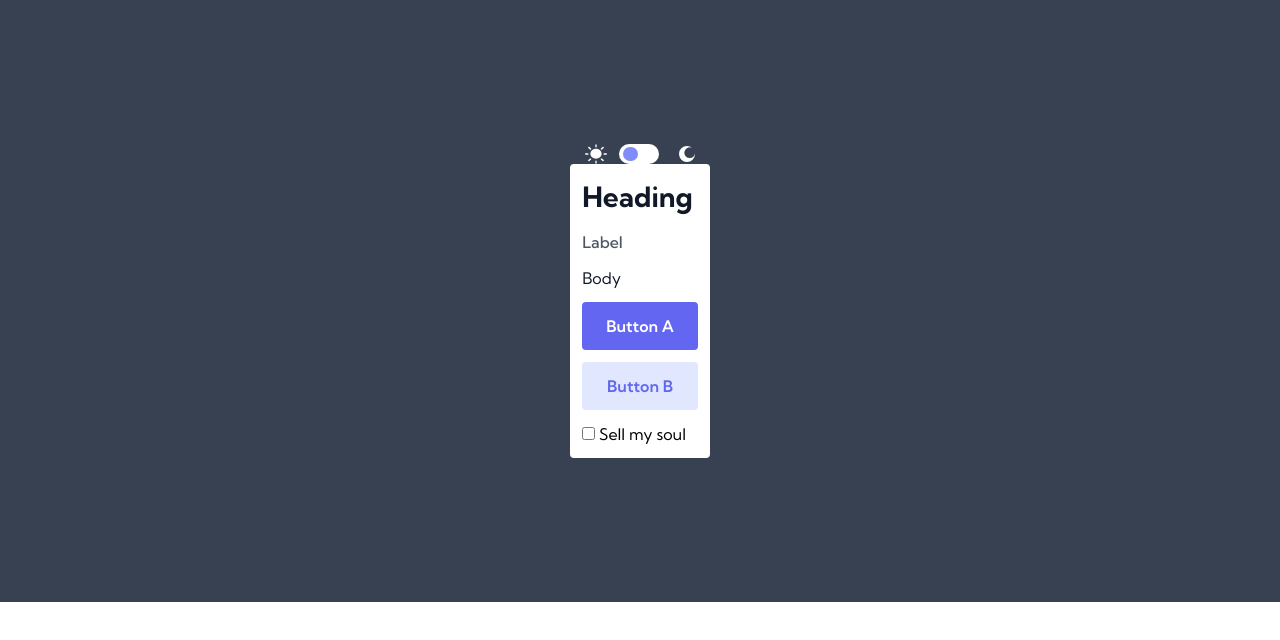
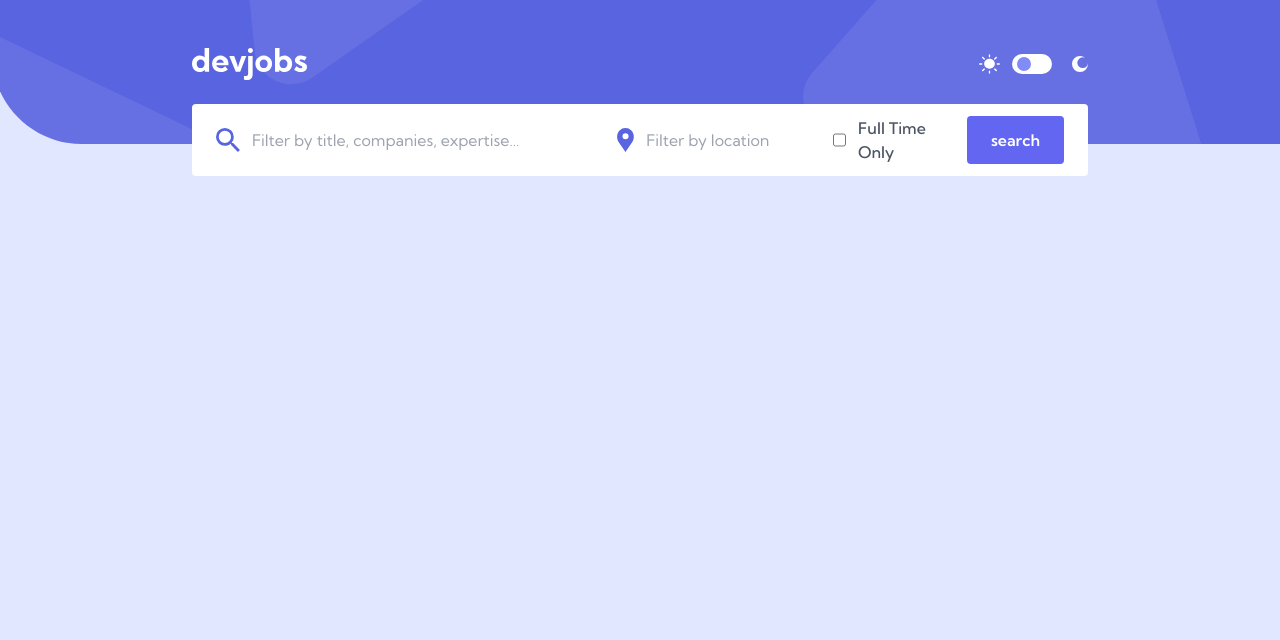
Before and after one commit to axerivant/fm-devjobs, a SvelteKit app: page / in a window 1280 px wide. Shown: the top 640 px of the page. Built offline with nearby package versions, Linux system fonts and the light colour scheme.

Commit message:
- added Header - added Search

```diff
--- /dev/null
+++ b/src/features/jobs-search/Search.svelte
@@ -0,0 +1,7 @@
+<script lang="ts">
+	import SearchBox from './SearchBox.svelte'
+	import SearchResults from './SearchResults.svelte'
+</script>
+
+<SearchBox />
+<SearchResults />
--- /dev/null
+++ b/src/features/jobs-search/SearchBox.svelte
@@ -0,0 +1,30 @@
+<script>
+	// assets
+	import SearchSVG from '@/assets/desktop/icon-search.svg'
+	import LocationSVG from '@/assets/desktop/icon-location.svg'
+	// comps
+	import { Card } from '@/ui/base'
+	import { Button, Checkbox, InputText } from '@/ui/interactive'
+</script>
+
+<Card flex="row" tw="justify-between">
+	<div class="group w-6/12">
+		<img src={SearchSVG} alt="" />
+		<InputText placeholder="Filter by title, companies, expertise…" />
+	</div>
+	<div class="group">
+		<img src={LocationSVG} alt="" />
+		<InputText placeholder="Filter by location" />
+	</div>
+	<Checkbox label="Full Time Only" />
+	<Button label="search" />
+</Card>
+
+<style>
+	.group {
+		@apply flex items-center gap-3;
+	}
+	img {
+		@apply h-6;
+	}
+</style>
--- /dev/null
+++ b/src/features/jobs-search/index.ts
@@ -0,0 +1,2 @@
+import Search from './Search.svelte'
+export default Search
--- a/src/routes/+page.svelte
+++ b/src/routes/+page.svelte
@@ -1,17 +1,11 @@
 <script lang="ts">
-	import { Card } from '@/ui/base'
-	import { Button, Checkbox, ThemeToggle } from '@/ui/interactive'
-	import { Label, Heading, Text } from '@/ui/typography'
+	import Search from '@/features/jobs-search'
+	import { Background, Header } from '@/ui/common'
 </script>
 
-<div class="flex flex-col justify-center items-center p-36 bg-gray-700">
-	<ThemeToggle />
-	<Card flex="col" tw="justify-center items-left">
-		<Heading level="1">Heading</Heading>
-		<Label>Label</Label>
-		<Text>Body</Text>
-		<Button label="Button A" />
-		<Button label="Button B" type="secondary" />
-		<Checkbox label="Sell my soul" />
-	</Card>
+<div class="p-12 px-48 flex flex-col gap-6">
+	<Header />
+	<Search />
 </div>
+
+<Background />
--- a/src/ui/base/Card.svelte
+++ b/src/ui/base/Card.svelte
@@ -7,7 +7,9 @@
 </script>
 
 <div
-	class="rounded p-3 gap-3 {$Theme === 'light' ? 'bg-white' : 'bg-gray-900'}
+	class="rounded p-3 px-6 gap-3 {$Theme === 'light'
+		? 'bg-white'
+		: 'bg-gray-800'}
         {flex && 'flex'} {flex === 'col'
 		? 'flex-col'
 		: 'flex-row items-center'} {tw}"
--- a/src/ui/interactive/Button.svelte
+++ b/src/ui/interactive/Button.svelte
@@ -3,6 +3,7 @@
 
 	export let label: string
 	export let type: 'primary' | 'secondary' = 'primary'
+	export let width: string = 'fit'
 </script>
 
 {#if type === 'primary'}
@@ -17,10 +18,10 @@
 {#if type === 'secondary'}
 	<button
 		class="
+        transition-all w-[{width}]
             {$Theme === 'light'
 			? 'text-indigo-500 bg-indigo-100 hover:bg-indigo-200'
-			: 'text-white bg-gray-600 hover:bg-gray-500'}
-            transition-all"
+			: 'text-white bg-gray-600 hover:bg-gray-500'}"
 		on:click
 	>
 		{label}
--- a/src/ui/interactive/Checkbox.svelte
+++ b/src/ui/interactive/Checkbox.svelte
@@ -1,9 +1,14 @@
 <script lang="ts">
+	import { Label } from '../typography'
+
 	export let label: string
 	export let isChecked = false
 </script>
 
-<div>
+<div class="flex gap-3">
 	<input type="checkbox" name="" id={label} bind:checked={isChecked} />
-	<label class="" for={label}>{label}</label>
+	<Label>
+		{label}
+	</Label>
+	<!-- <label class="" for={label} /> -->
 </div>
--- /dev/null
+++ b/src/ui/interactive/InputText.svelte
@@ -0,0 +1,15 @@
+<script lang="ts">
+	import Theme from '@/global/theme'
+
+	export let placeholder: string
+</script>
+
+<input
+	type="text"
+	name=""
+	id=""
+	{placeholder}
+	class="bg-transparent w-full outline-none {$Theme === 'light'
+		? 'text-gray-800'
+		: 'text-indigo-50'}"
+/>
--- a/src/ui/interactive/index.ts
+++ b/src/ui/interactive/index.ts
@@ -2,5 +2,6 @@ import Button from './Button.svelte'
 import Checkbox from './Checkbox.svelte'
 import ThemeToggle from './ThemeToggle.svelte'
 import Link from './Link.svelte'
+import InputText from './InputText.svelte'
 
-export { Button, Checkbox, ThemeToggle, Link }
+export { Button, Checkbox, ThemeToggle, Link, InputText }
```
Also changed, not shown: src/features/jobs-search/SearchResults.svelte (added).
